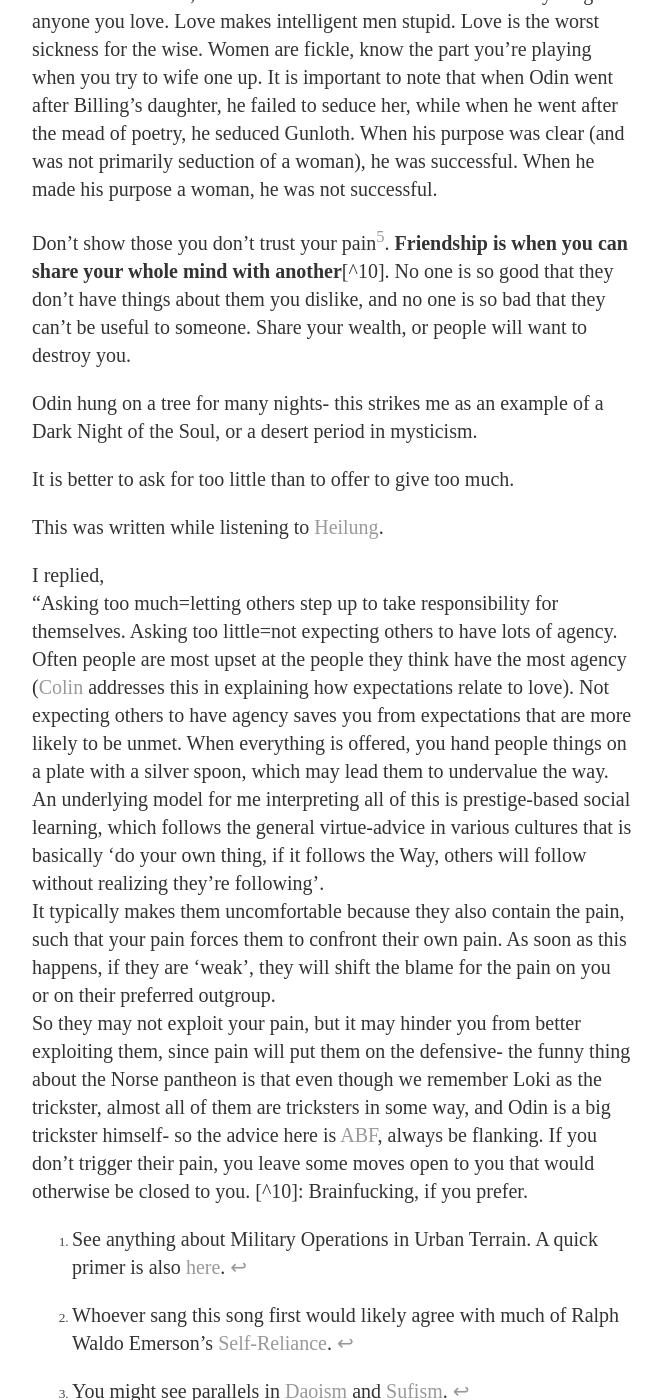
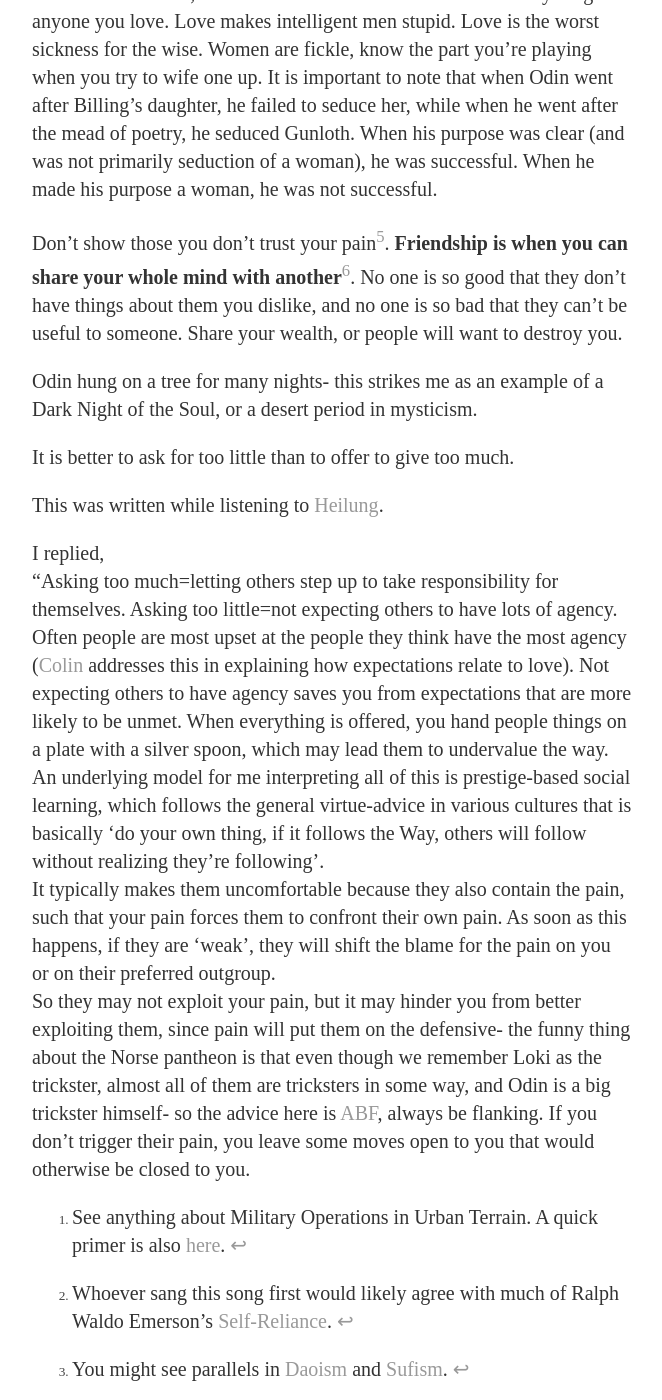
Before and after one commit to ray-dorai/ray-dorai.github.io, a Jekyll site: the page built from _posts/2020-06-16-notes-havamal.md, in a window 1280 px wide and 1400 px high, scrolled down 2153 px. Shown: the whole window, without its empty margins (308-970 px from the left). Built offline with Jekyll 4.4.1, drawn with Linux system fonts in a browser that asks for light colours; some of the changed text lies outside the part shown.

Commit message:
Update 2020-06-16-notes-havamal.md

```diff
--- a/_posts/2020-06-16-notes-havamal.md
+++ b/_posts/2020-06-16-notes-havamal.md
@@ -51,7 +51,7 @@
 For a woman's love, use soft words and wealth. Don't blame anything on anyone you love. Love makes intelligent men stupid. Love is the worst sickness for the wise. Women are fickle, know the part you're playing when you try to wife one up. It is important to note that when Odin went after Billing's daughter, he failed to seduce her, while when he went after the mead of poetry, he seduced Gunloth. When his purpose was clear (and was not primarily seduction of a woman), he was successful. When he made his purpose a woman, he was not successful.
 
 
-Don't show those you don't trust your pain[^mako]. __Friendship is when you can share your whole mind with another__[^10]. No one is so good that they don't have things about them you dislike, and no one is so bad that they can't be useful to someone. Share your wealth, or people will want to destroy you.
+Don't show those you don't trust your pain[^5]. __Friendship is when you can share your whole mind with another__[^6]. No one is so good that they don't have things about them you dislike, and no one is so bad that they can't be useful to someone. Share your wealth, or people will want to destroy you.
 
 Odin hung on a tree for many nights- this strikes me as an example of a Dark Night of the Soul, or a desert period in mysticism.
 
@@ -63,9 +63,10 @@
 [^2]: Whoever sang this song first would likely agree with much of Ralph Waldo Emerson's [Self-Reliance](https://www.gutenberg.org/files/16643/16643-h/16643-h.htm#SELF-RELIANCE).
 [^3]: You might see parallels in [Daoism](https://ttc.tasuki.org/display:Code:gff,sm,jhmd,jc,rh) and [Sufism](https://www.azquotes.com/author/12768-Rumi/tag/silence).
 [^4]: Compare with: ['A bet is a tax on bullshit'](http://mason.gmu.edu/~rhanson/futarchy.pdf) (as well as my 'A fight is a tax on bullshit'), Taleb's popularization of 'skin in the game', and Teddy Roosevelt's ['Man in the Arena'](https://en.wikipedia.org/wiki/Citizenship_in_a_Republic).
-[^mako]: [Mako](http://aboutmako.makopool.com/) asked, "he only part I didnt get is "It is better to ask for too little than to offer to give too much.". Why are these things being compared. Interested in "don't show your pain to people you don't trust". I think it is rarely the case that they could exploit you for seeing it. But it does make them uncomfortable. Why is it."
+[^5]: [Mako](http://aboutmako.makopool.com/) asked, "he only part I didnt get is "It is better to ask for too little than to offer to give too much.". Why are these things being compared. Interested in "don't show your pain to people you don't trust". I think it is rarely the case that they could exploit you for seeing it. But it does make them uncomfortable. Why is it."
 I replied,
 "Asking too much=letting others step up to take responsibility for themselves. Asking too little=not expecting others to have lots of agency. Often people are most upset at the people they think have the most agency ([Colin](https://twitter.com/cpopell) addresses this in explaining how expectations relate to love). Not expecting others to have agency saves you from expectations that are more likely to be unmet. When everything is offered, you hand people things on a plate with a silver spoon, which may lead them to undervalue the way. An underlying model for me interpreting all of this is prestige-based social learning, which follows the general virtue-advice in various cultures that is basically 'do your own thing, if it follows the Way, others will follow without realizing they're following'.
 It typically makes them uncomfortable because they also contain the pain, such that your pain forces them to confront their own pain. As soon as this happens, if they are 'weak', they will shift the blame for the pain on you or on their preferred outgroup.
 So they may not exploit your pain, but it may hinder you from better exploiting them, since pain will put them on the defensive- the funny thing about the Norse pantheon is that even though we remember Loki as the trickster, almost all of them are tricksters in some way, and Odin is a big trickster himself- so the advice here is [ABF](https://en.wikipedia.org/wiki/Maneuver_warfare), always be flanking. If you don't trigger their pain, you leave some moves open to you that would otherwise be closed to you.
-[^10]: Brainfucking, if you prefer.
+
+[^6]: Brainfucking, if you prefer.
```
